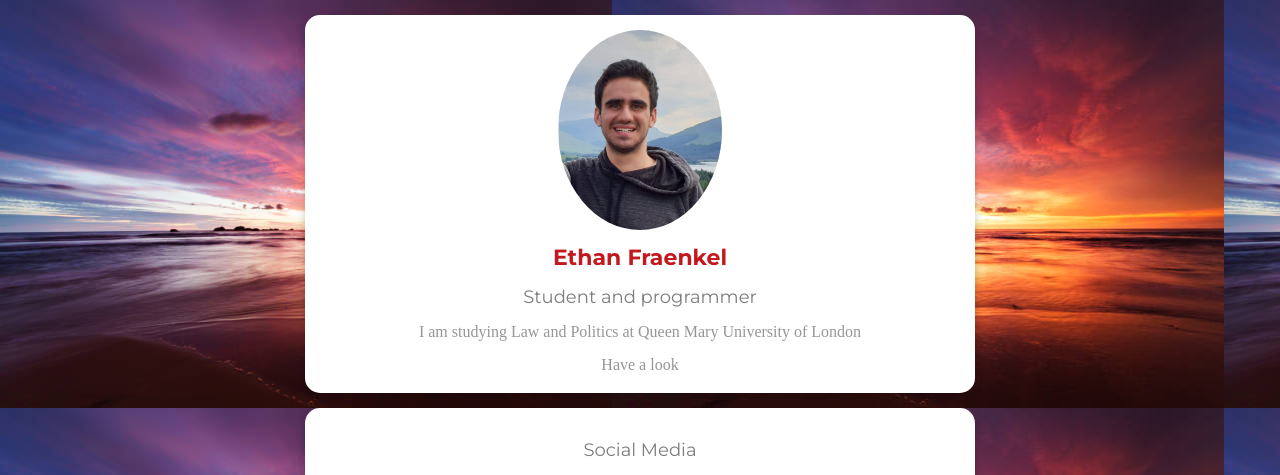
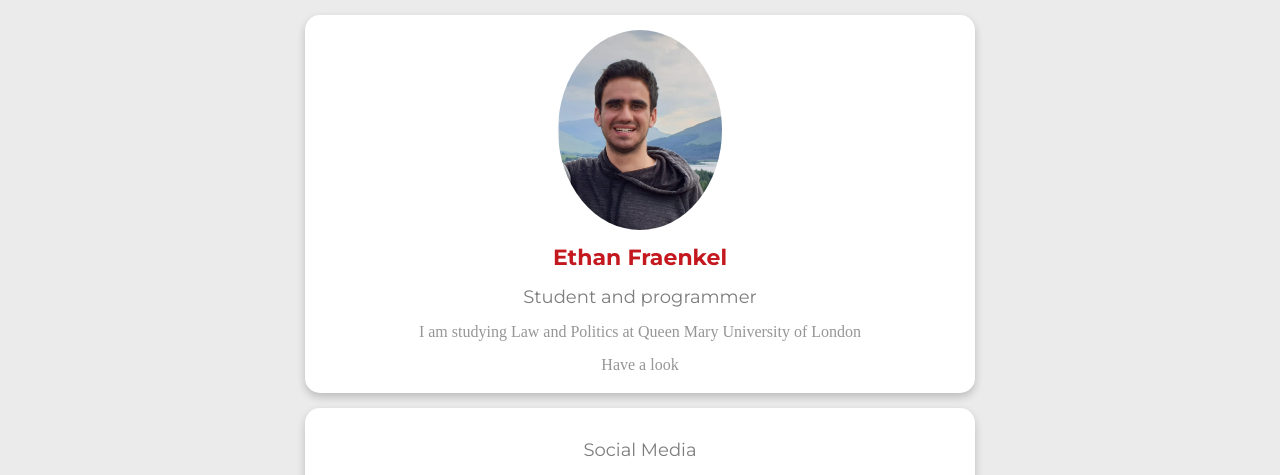
Before and after one commit to Ethan1710/profile, a plain HTML site: page index.html in a window 1280 px wide. Shown: the top 475 px of the page. Drawn offline with Linux system fonts and the light colour scheme.

Commit message:
make my profile prettier

```diff
--- a/style.css
+++ b/style.css
@@ -1,7 +1,7 @@
 body {
-  /*background-color: #EBEBEB;*/
-  background-image: url("images/su.jpg");
-  /*background: #EBEBEB;*/
+  background-color: #EBEBEB;
+  /*background-image: url("images/su.jpg");*/
+  background: #EBEBEB;
   line-height: 1.6em;
 }
 
```
